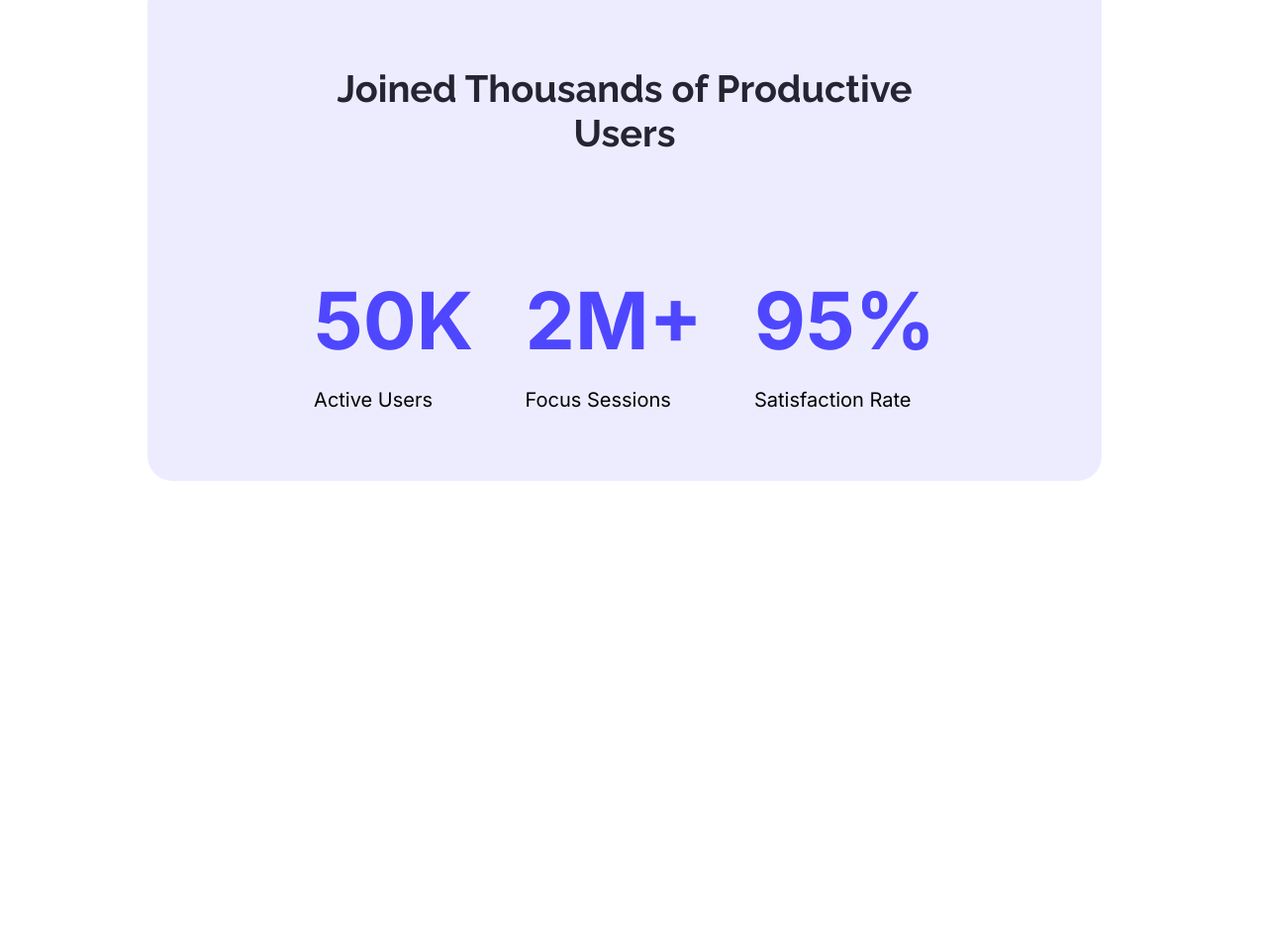
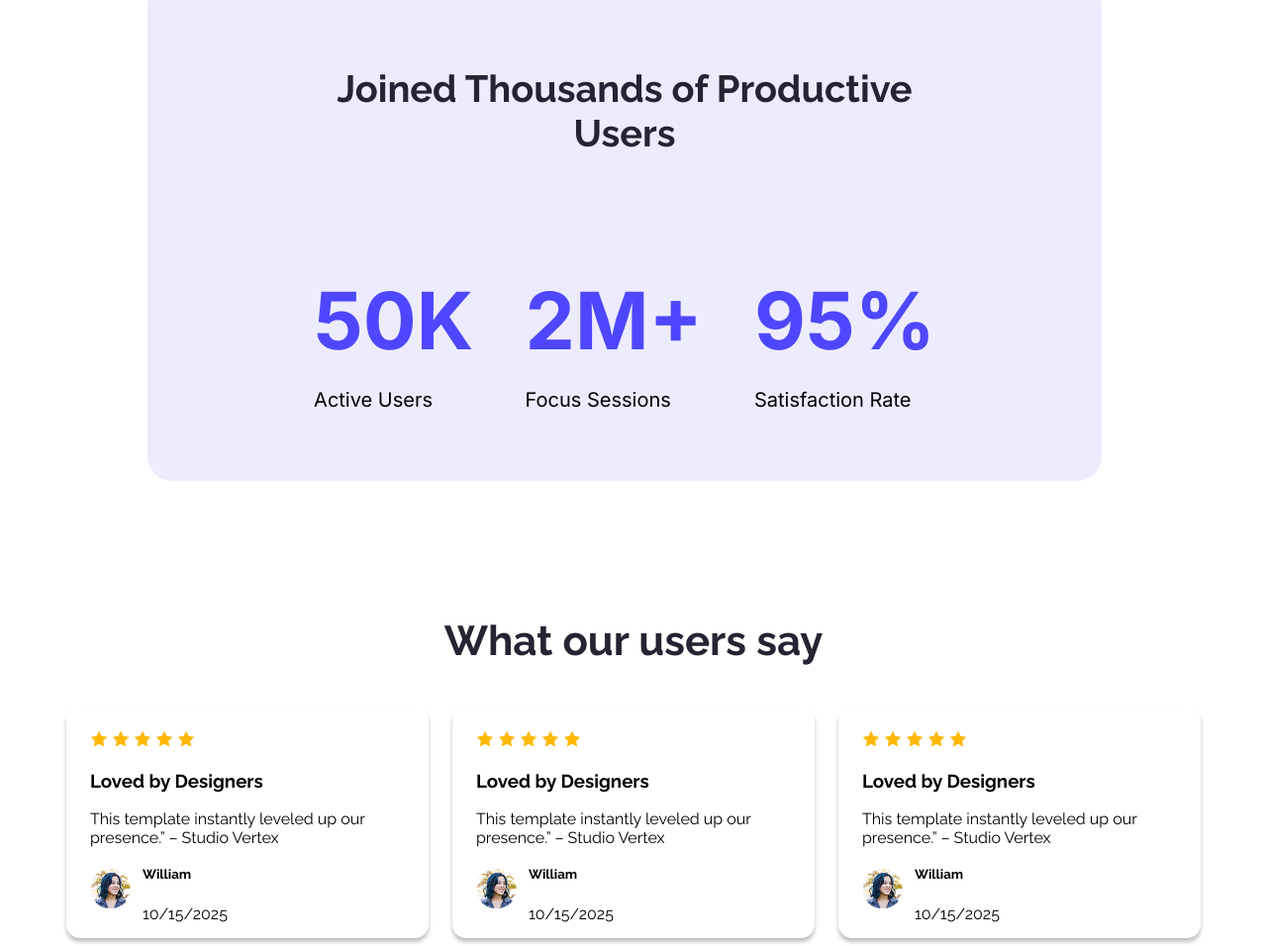
Before and after one commit to khanxsaheb006/Assingnment-01, a plain HTML site: page index.html in a window 1280 px wide. Shown: the part 1275-2231 px from the top of the page at 99% size. Before the commit the page ends 1898 px from the top, so only its background shows below. Drawn offline with Linux system fonts and the light colour scheme.

Commit message:
added feedback section

```diff
--- a/index.html
+++ b/index.html
@@ -25,6 +25,7 @@
         </div>
     </header>
     <main class="raleway-normal-font">
+        <!-- webflow section -->
         <div class="webflow">
             <div class="webflow-content">
                 <p class="webflow-title text-clr">See It in Action</p>
@@ -33,6 +34,7 @@
             </div>
             <img class="webflow-img" src="./Assets/wc-mini.png" alt="">
         </div>
+        <!-- data section -->
         <section class="data-section">
             <p class="data-title text-clr">Joined Thousands of Productive Users</p>
             <div class="data">
@@ -50,6 +52,60 @@
                 </div>
             </div>
         </section>
+        <!-- feedback section -->
+        <div class="feedback-container">
+            <p class="feedback-title text-center text-clr">What our users say</p>
+            <div class="feedback-data">
+                <div class="fb-one">
+                    <img src="./Assets/icon-star.png" alt="">
+                    <img src="./Assets/icon-star.png" alt="">
+                    <img src="./Assets/icon-star.png" alt="">
+                    <img src="./Assets/icon-star.png" alt="">
+                    <img src="./Assets/icon-star.png" alt="">
+                    <h3 class="feedback">Loved by Designers</h3>
+                    <p class="feedback-description">This template instantly leveled up our presence.” – Studio Vertex</p>
+                    <div class="profile">
+                        <img class="profile-pic"  src="./Assets/avatar.png" alt="">
+                        <div>
+                            <h5 class="reviewer">William</h5>
+                            <p class="date">10/15/2025</p>
+                        </div>
+                    </div>
+                </div>
+                <div class="fb-one">
+                    <img src="./Assets/icon-star.png" alt="">
+                    <img src="./Assets/icon-star.png" alt="">
+                    <img src="./Assets/icon-star.png" alt="">
+                    <img src="./Assets/icon-star.png" alt="">
+                    <img src="./Assets/icon-star.png" alt="">
+                    <h3 class="feedback">Loved by Designers</h3>
+                    <p class="feedback-description">This template instantly leveled up our presence.” – Studio Vertex</p>
+                    <div class="profile">
+                        <img class="profile-pic" src="./Assets/avatar.png" alt="">
+                        <div>
+                            <h5 class="reviewer">William</h5>
+                            <p class="date">10/15/2025</p>
+                        </div>
+                    </div>
+                </div>
+                <div class="fb-one">
+                    <img src="./Assets/icon-star.png" alt="">
+                    <img src="./Assets/icon-star.png" alt="">
+                    <img src="./Assets/icon-star.png" alt="">
+                    <img src="./Assets/icon-star.png" alt="">
+                    <img src="./Assets/icon-star.png" alt="">
+                    <h3 class="feedback">Loved by Designers</h3>
+                    <p class="feedback-description">This    template instantly leveled up our presence.” – Studio Vertex</p>
+                    <div class="profile">
+                        <img class="profile-pic" src="./Assets/avatar.png" alt="">
+                        <div>
+                            <h5 class="reviewer">William</h5>
+                            <p class="date">10/15/2025</p>
+                        </div>
+                    </div>
+                </div>
+            </div>
+        </div>
     </main>
     <footer>
 
--- a/styles/style.css
+++ b/styles/style.css
@@ -40,6 +40,17 @@
 }
 .primary-clr{
   color: #4E47FF;
+}
+.text-center{
+  text-align: center;
+}
+.fb-one{
+  background-color: #FFFFFF;
+  border-radius: 14px;
+  border: ;
+  padding: 24px 24px;
+  box-shadow: 0px 4px 4px 0px rgba(0, 0, 0, 0.25);
+  gap: 24px;
 }
 
 
@@ -149,3 +160,34 @@ nav{
   color: rgba(0, 0, 0, 0.5)
   margin-top: 0%;
 }
+
+
+/* Feedback Section */
+.feedback-title{
+  font-size: 42px;
+  font-weight: bold;
+
+}
+.feedback-data{
+  display: flex;
+  justify-content: center;
+  gap: 24px;
+  margin-left: 0px 150px 137px;
+}
+.feedback{
+
+}
+.feedback-description{
+  width: 318px;
+  height: 44px;
+}
+.profile{
+  display: flex;
+  width: 318px;
+  height: 46px;
+  align-items: center;
+}
+.profile-pic{
+  border-radius: 9999px;
+  margin: 0px 12px 6px 0px;
+}
```
